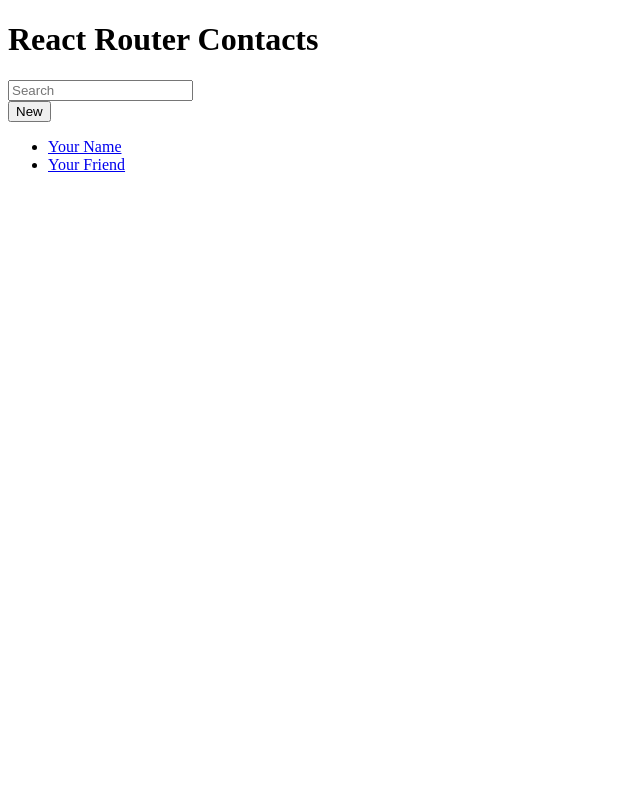
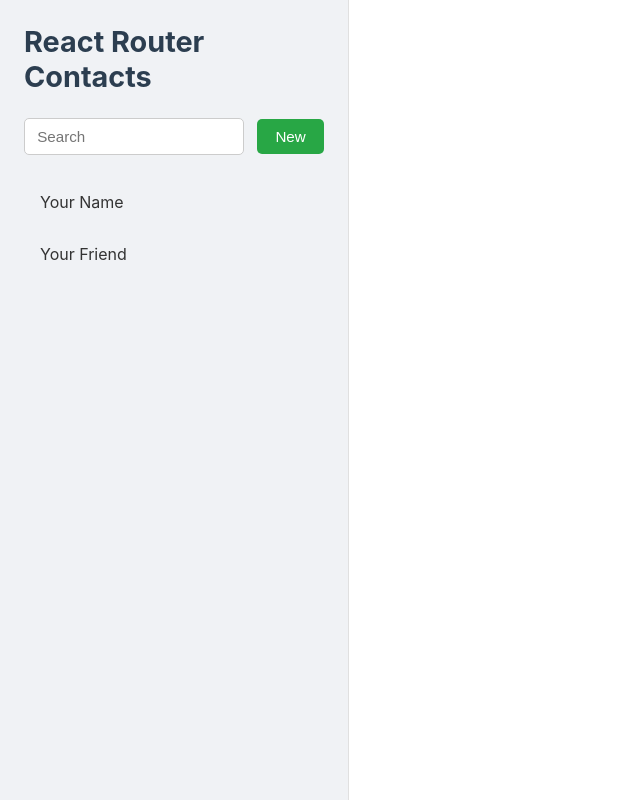
Before and after one commit to VilarDev/Tutorial-Router-Dom-letast, a React (Vite) app: page / in a window 1280 px wide. Shown: the whole page, without its empty margins (0-640 px from the left). Built offline with nearby package versions, Linux system fonts and the light colour scheme.

Commit message:
feat: Implement root layout with Outlet

```diff
--- a/src/routes/Contact/contact.tsx
+++ b/src/routes/Contact/contact.tsx
@@ -69,6 +69,7 @@
           </Form>
         </div>
       </div>
+
     </div>
   );
 }
--- /dev/null
+++ b/src/routes/Root/root.css
@@ -0,0 +1,152 @@
+/* src/routes/root.css ou adicione ao seu arquivo CSS principal (ex: index.css) */
+
+body {
+  font-family: -apple-system, BlinkMacSystemFont, 'Segoe UI', Roboto, Helvetica, Arial, sans-serif;
+  margin: 0;
+  padding: 0;
+  box-sizing: border-box;
+  color: #333;
+}
+
+#root {
+  display: flex; /* Cria um layout flexível para sidebar e detail */
+  min-height: 100vh; /* Garante que o container ocupe a altura total da viewport */
+}
+
+#sidebar {
+  flex-basis: 300px; /* Largura inicial da sidebar */
+  flex-shrink: 0; /* Impede que a sidebar encolha */
+  background-color: #f0f2f5;
+  border-right: 1px solid #e0e0e0;
+  padding: 1.5rem;
+  display: flex;
+  flex-direction: column;
+}
+
+#sidebar h1 {
+  font-size: 1.8em;
+  color: #2c3e50;
+  margin-top: 0;
+  margin-bottom: 1.5rem;
+}
+
+#sidebar > div:nth-of-type(1) { /* Contém o formulário de busca e o botão 'New' */
+  display: flex;
+  gap: 0.8rem;
+  margin-bottom: 1.5rem;
+  align-items: center;
+}
+
+#search-form {
+  display: flex;
+  align-items: center;
+  flex-grow: 1;
+  position: relative;
+}
+
+#search-form input[type="search"] {
+  width: 100%;
+  padding: 0.6em 0.8em;
+  border: 1px solid #ccc;
+  border-radius: 5px;
+  font-size: 0.95em;
+  transition: border-color 0.2s ease;
+}
+
+#search-form input[type="search"]:focus {
+  outline: none;
+  border-color: #007bff;
+  box-shadow: 0 0 0 3px rgba(0, 123, 255, 0.25);
+}
+
+#search-spinner {
+  position: absolute;
+  right: 10px;
+  top: 50%;
+  transform: translateY(-50%);
+  width: 16px;
+  height: 16px;
+  border: 2px solid #f3f3f3;
+  border-top: 2px solid #007bff;
+  border-radius: 50%;
+  animation: spin 1s linear infinite;
+  display: none; /* Escondido por padrão, será mostrado com JS quando estiver buscando */
+}
+
+#search-spinner[aria-hidden="false"] {
+  display: block; /* Mostra o spinner */
+}
+
+@keyframes spin {
+  0% { transform: translateY(-50%) rotate(0deg); }
+  100% { transform: translateY(-50%) rotate(360deg); }
+}
+
+#sidebar form[method="post"] button { /* Botão "New" */
+  padding: 0.6em 1.2em;
+  background-color: #28a745; /* Verde para o botão New */
+  color: white;
+  border: none;
+  border-radius: 5px;
+  cursor: pointer;
+  font-size: 0.95em;
+  transition: background-color 0.2s ease;
+}
+
+#sidebar form[method="post"] button:hover {
+  background-color: #218838;
+}
+
+#sidebar nav {
+  flex-grow: 1; /* Permite que a navegação ocupe o espaço restante */
+}
+
+#sidebar nav ul {
+  list-style: none;
+  padding: 0;
+  margin: 0;
+}
+
+#sidebar nav ul li a {
+  display: block;
+  padding: 0.8em 1rem;
+  text-decoration: none;
+  color: #333;
+  border-radius: 5px;
+  transition: background-color 0.2s ease, color 0.2s ease;
+  margin-bottom: 0.4rem;
+}
+
+#sidebar nav ul li a:hover {
+  background-color: #e2e6ea;
+  color: #0056b3;
+}
+
+#sidebar nav ul li a.active { /* Para quando a rota estiver ativa, será adicionado pelo React Router */
+  background-color: #007bff;
+  color: white;
+}
+
+#sidebar nav ul li a.active:hover {
+  background-color: #0056b3;
+}
+
+
+#detail {
+  flex-grow: 1; /* Permite que a área de detalhes ocupe o espaço restante */
+  padding: 2rem;
+  overflow-y: auto; /* Adiciona scroll se o conteúdo for maior que a tela */
+}
+
+/* Esconder elementos puramente visuais para leitores de tela */
+.sr-only {
+  position: absolute;
+  width: 1px;
+  height: 1px;
+  padding: 0;
+  margin: -1px;
+  overflow: hidden;
+  clip: rect(0, 0, 0, 0);
+  white-space: nowrap;
+  border-width: 0;
+}
--- a/src/routes/root.tsx
+++ b/src/routes/Root/root.tsx
@@ -1,3 +1,6 @@
+import { Outlet } from "react-router-dom";
+import "./root.css"
+
 export default function Root() {
   return (
     <>
@@ -37,7 +40,9 @@
           </ul>
         </nav>
       </div>
-      <div id="detail"></div>
+      <div id="detail">
+        <Outlet />
+      </div>
     </>
   );
 }
```
Also changed, not shown: src/main.tsx (+10 -7 lines).
